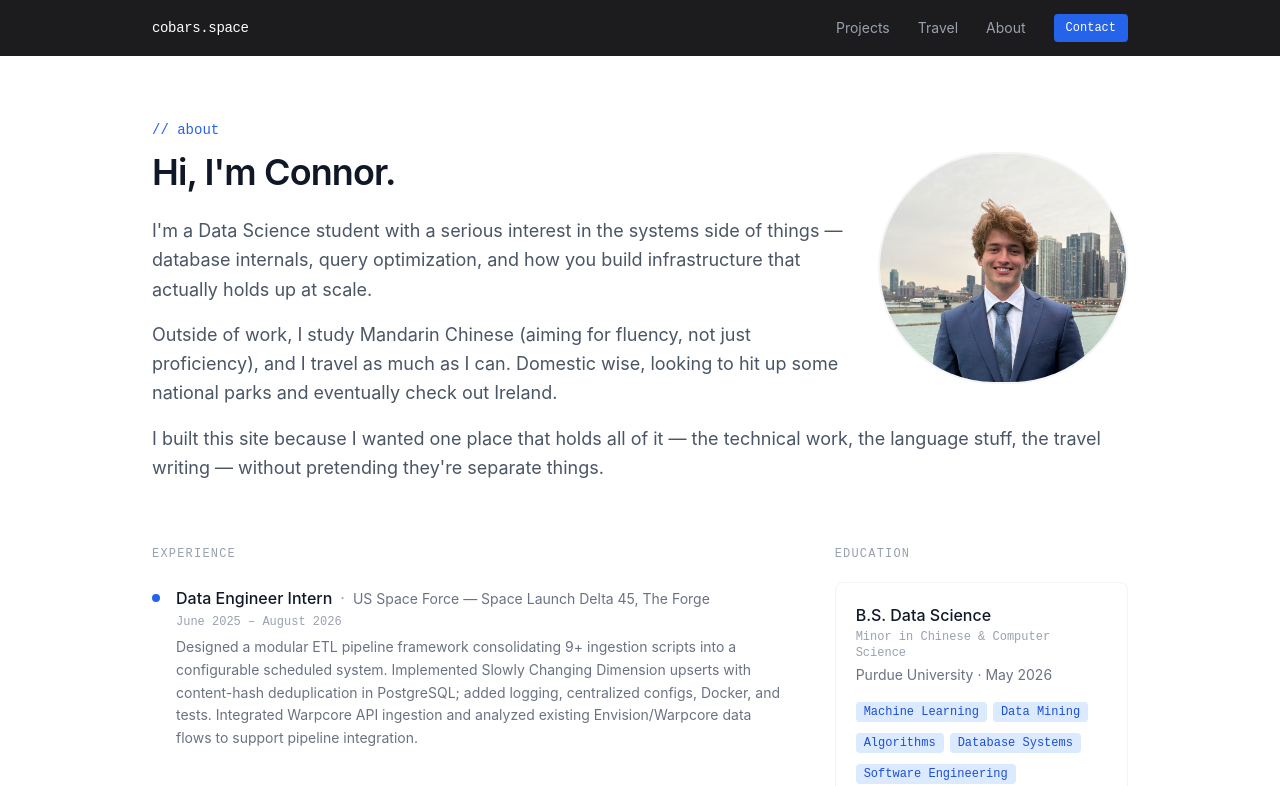
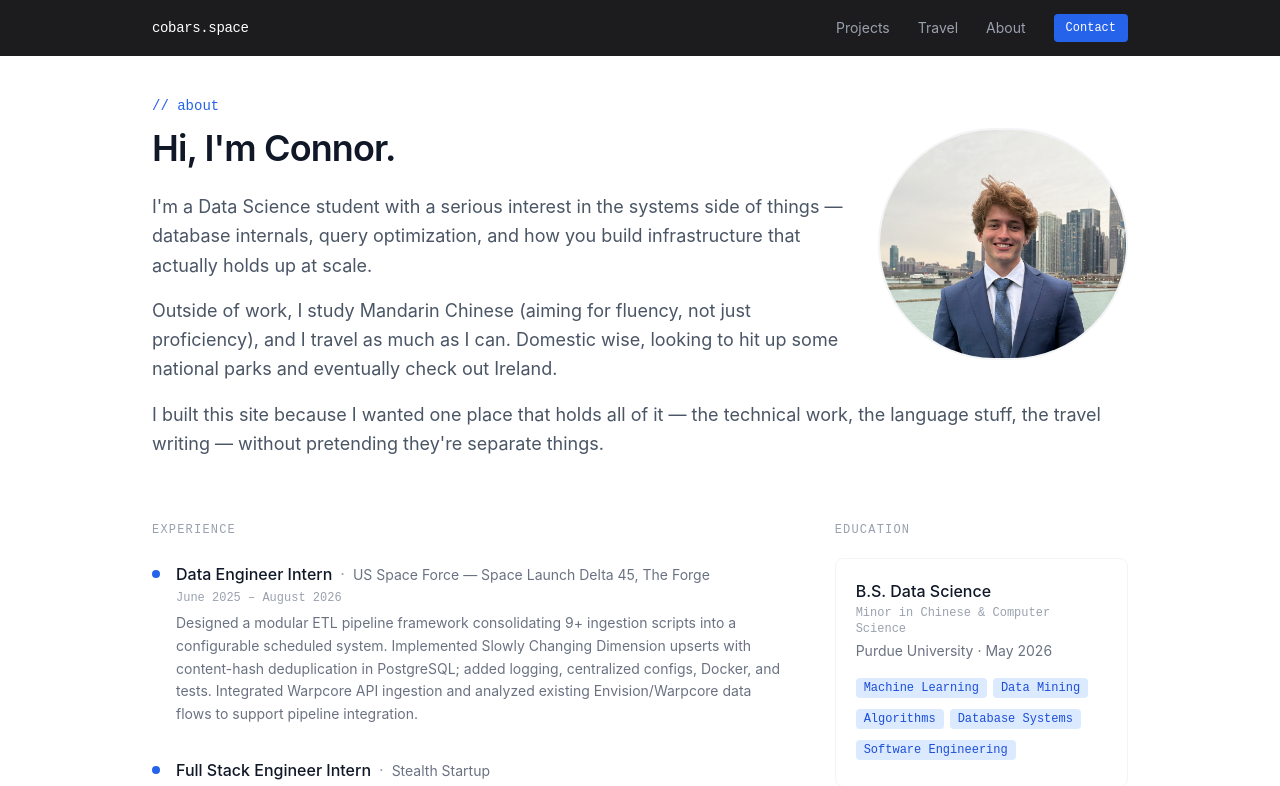
Before and after one commit to ConnorBar/website, a Next.js app: page /about in a window 1280 px wide. Shown: the top 786 px of the page. Built offline with nearby package versions, Linux system fonts and the light colour scheme.

Commit message:
reducing padding

```diff
--- a/app/about/page.tsx
+++ b/app/about/page.tsx
@@ -90,7 +90,7 @@
 
 export default function AboutPage() {
   return (
-    <div className="max-w-5xl mx-auto px-6 py-16">
+    <div className="max-w-5xl mx-auto px-6 py-10">
       {/* Header */}
       <div className="mb-16">
         <p className="mono text-sm mb-3" style={{ color: "var(--accent)" }}>
--- a/app/layout.tsx
+++ b/app/layout.tsx
@@ -1,7 +1,6 @@
 import type { Metadata } from "next";
 import { Analytics } from "@vercel/analytics/next"
 import { SpeedInsights } from "@vercel/speed-insights/next"
-import { NowPlaying } from "@/components/NowPlaying";
 import { Nav } from "@/components/Nav"
 import "./globals.css";
 
--- a/app/projects/page.tsx
+++ b/app/projects/page.tsx
@@ -11,7 +11,7 @@
   const rest = projects.filter((p) => !p.featured);
 
   return (
-    <div className="max-w-5xl mx-auto px-6 py-16">
+    <div className="max-w-5xl mx-auto px-6 py-10">
       {/* Header */}
       <div className="mb-14">
         <p className="mono text-sm mb-3" style={{ color: "var(--accent)" }}>
--- a/app/travel/page.tsx
+++ b/app/travel/page.tsx
@@ -11,7 +11,7 @@
   const trips = getAllTrips();
 
   return (
-    <div className="max-w-5xl mx-auto px-6 py-16">
+    <div className="max-w-5xl mx-auto px-6 py-10">
       {/* Header */}
       <div className="mb-10">
         <p className="mono text-sm mb-3" style={{ color: "var(--accent)" }}>
```
Also changed, not shown: 1 other file (tests, documents, lock files or other folders).
